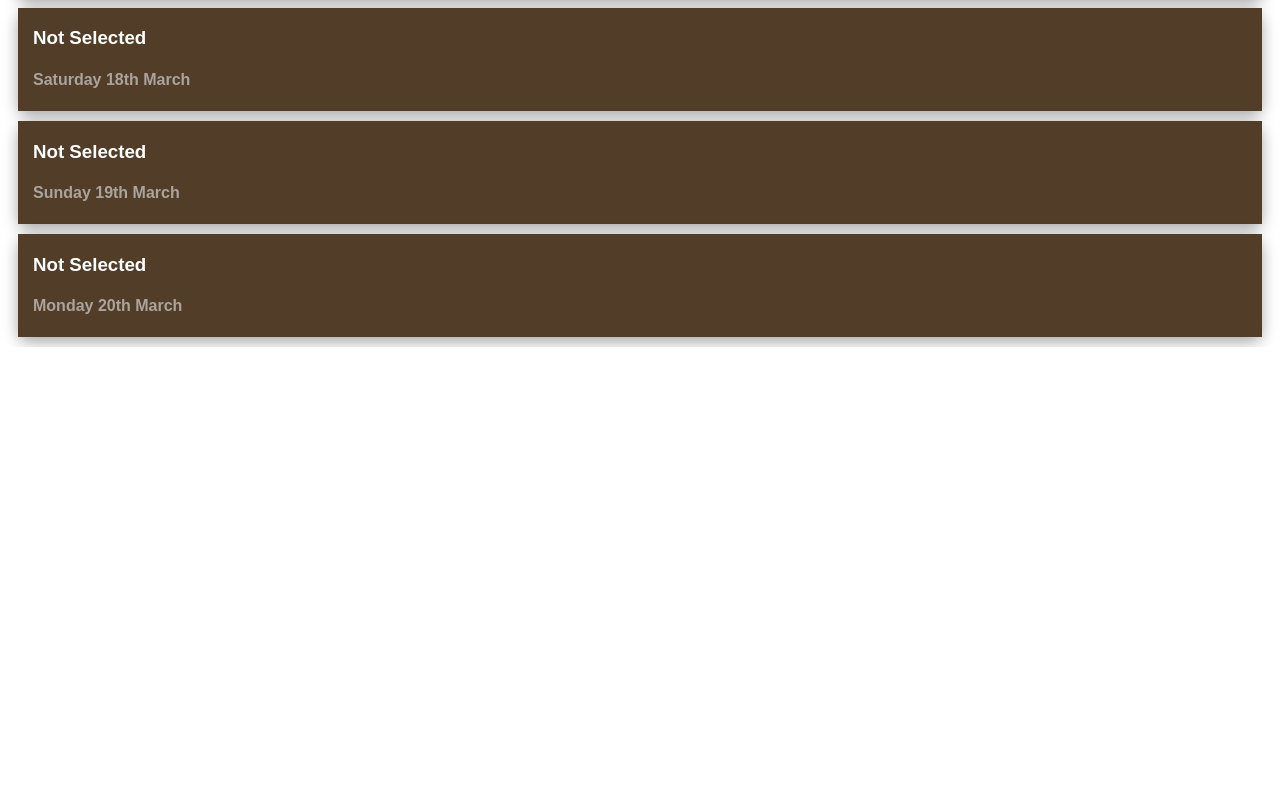
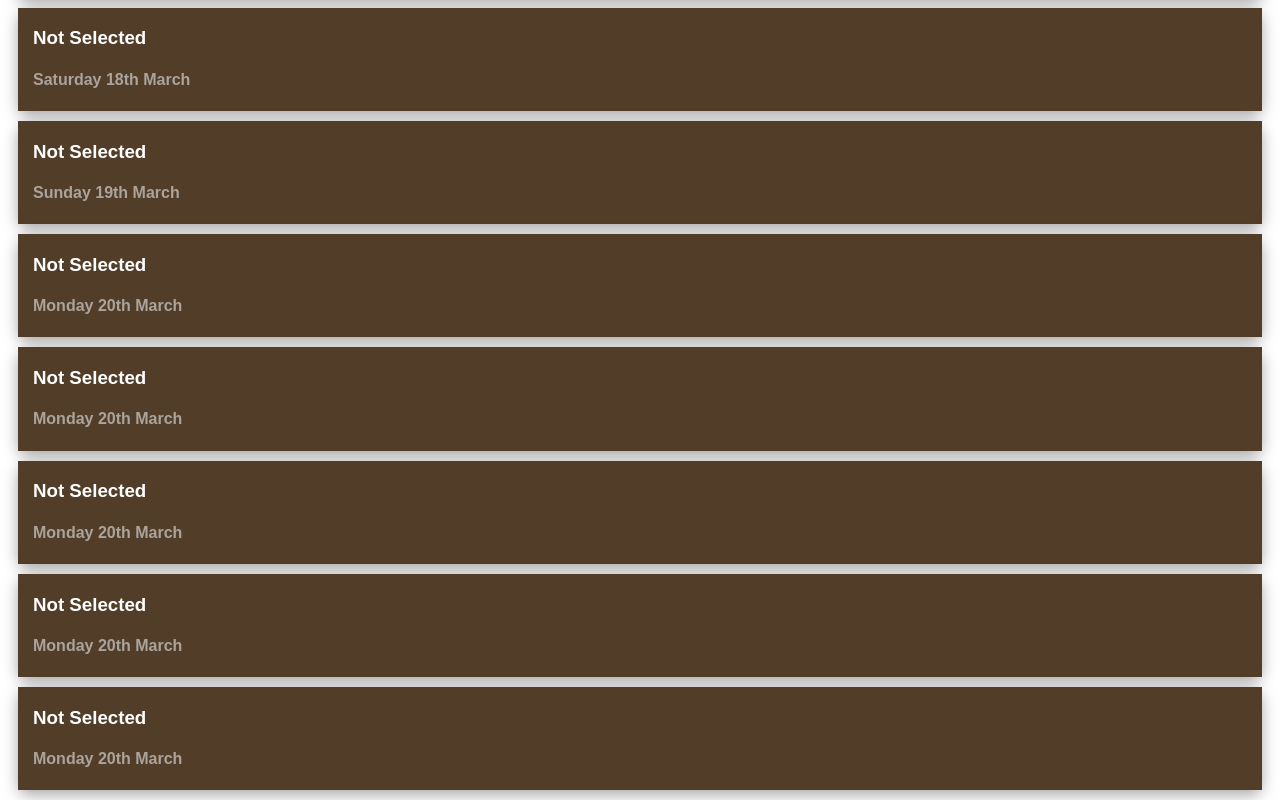
Before and after one commit to GaiusJCaesar/food-react-app, a React (Create React App) app: page /date-selector in a window 1280 px wide. Shown: the part 967-1767 px from the top of the page. Before the commit the page ends 1314 px from the top, so only its background shows below. Built offline with nearby package versions, Linux system fonts and the light colour scheme; no server answers; the database is empty.

Commit message:
add dates & link

```diff
--- a/src/pages/MealSelector/DateSelector.tsx
+++ b/src/pages/MealSelector/DateSelector.tsx
@@ -47,6 +47,22 @@ const DateSelector = () => {
     tomorrow_8.setDate(tomorrow_8.getDate() + 9);
     const tomorrow_8_formatted = Moment(tomorrow_8).format('YYYY-MM-DD');
 
+    const tomorrow_9 = new Date();
+    tomorrow_9.setDate(tomorrow_9.getDate() + 9);
+    const tomorrow_9_formatted = Moment(tomorrow_9).format('YYYY-MM-DD');
+
+    const tomorrow_10 = new Date();
+    tomorrow_10.setDate(tomorrow_10.getDate() + 9);
+    const tomorrow_10_formatted = Moment(tomorrow_10).format('YYYY-MM-DD');
+
+    const tomorrow_11 = new Date();
+    tomorrow_11.setDate(tomorrow_11.getDate() + 9);
+    const tomorrow_11_formatted = Moment(tomorrow_11).format('YYYY-MM-DD');
+
+    const tomorrow_12 = new Date();
+    tomorrow_12.setDate(tomorrow_12.getDate() + 9);
+    const tomorrow_12_formatted = Moment(tomorrow_12).format('YYYY-MM-DD');
+
     return (
         <>
             <Title>Meal Selection</Title>
@@ -61,6 +77,10 @@ const DateSelector = () => {
             <DateComponent date={tomorrow_6_formatted} />
             <DateComponent date={tomorrow_7_formatted} />
             <DateComponent date={tomorrow_8_formatted} />
+            <DateComponent date={tomorrow_9_formatted} />
+            <DateComponent date={tomorrow_10_formatted} />
+            <DateComponent date={tomorrow_11_formatted} />
+            <DateComponent date={tomorrow_12_formatted} />
         </>
     )
 }
--- a/src/pages/Meals/AddMeals.tsx
+++ b/src/pages/Meals/AddMeals.tsx
@@ -2,11 +2,14 @@ import React, { useEffect, useState } from 'react';
 import styled from 'styled-components';
 import db from '../../services/firestore';
 import { collection, onSnapshot, doc, setDoc, getDoc } from 'firebase/firestore';
+import { useNavigate } from 'react-router-dom';
 
 const AddMeals = () => {
     const [mealValue, setMealValue] = useState<any>({})
 
     const mealTemplate = {value: '', label: ''}
+
+    const navigate = useNavigate();
 
     useEffect(() => {
         setMealValue(mealTemplate)
@@ -35,6 +38,7 @@ const AddMeals = () => {
 
     const handleClick = () => {
         setMeal(mealValue.value, mealValue);
+        navigate(`/meals`)
     }
 
     return (
--- a/src/pages/home/Home.tsx
+++ b/src/pages/home/Home.tsx
@@ -7,7 +7,6 @@ const Home = () => {
     return (
         <div>
             <Title>Home</Title>
-            <DateSelector />
         </div>
     )
 };
```
